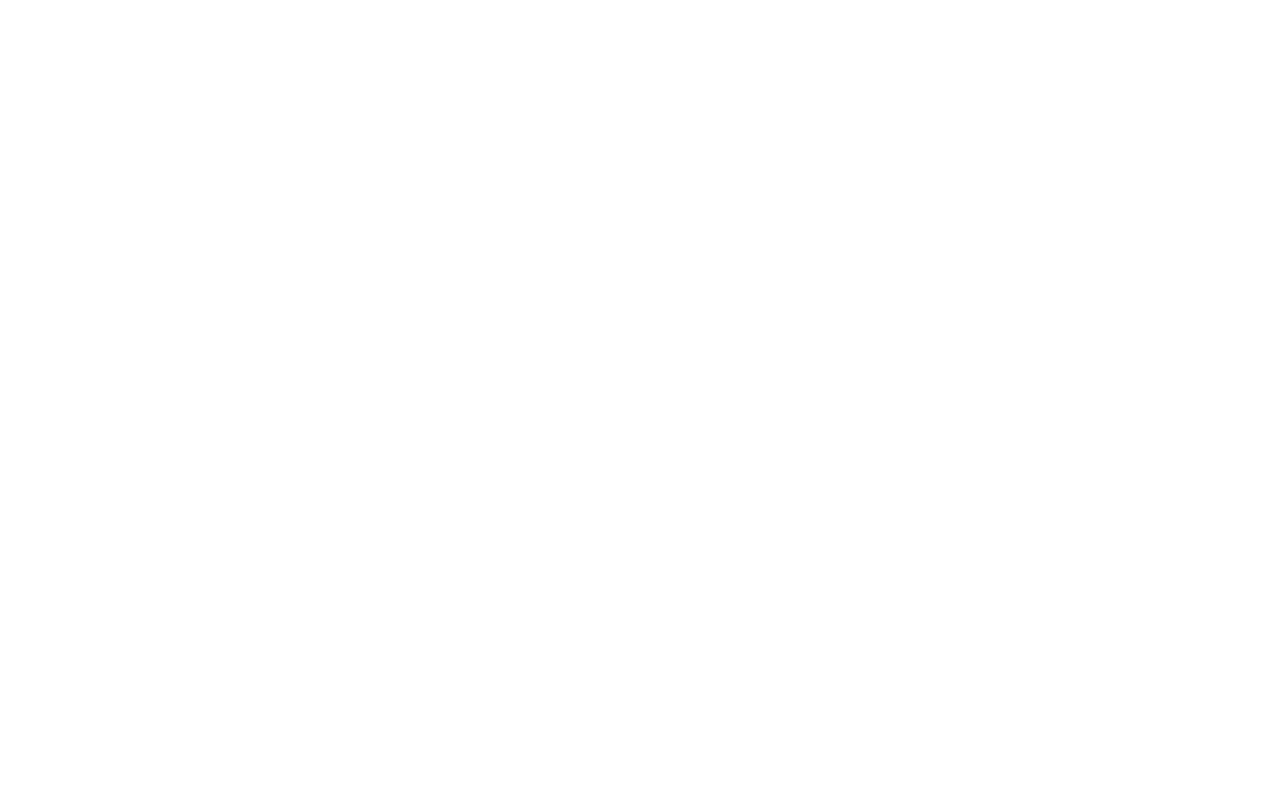
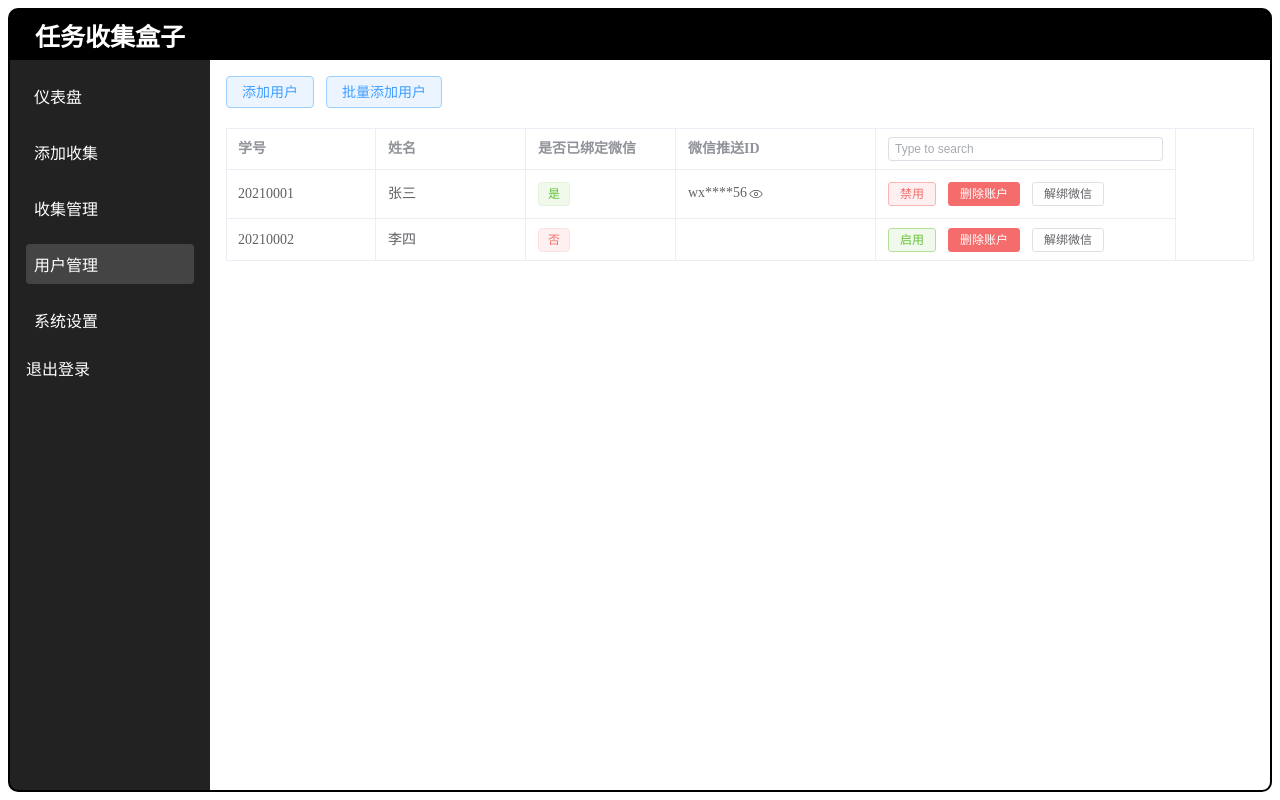
Before and after one commit to lammy2021/TaskManager, a Vue app: page /admin/user-management in a window 1280 px wide. Before the commit this address had no page. Built offline with nearby package versions, Linux system fonts and the light colour scheme.

Commit message:
添加管理员面板-收集管理

```diff
--- /dev/null
+++ b/src/components/UserManagement.vue
@@ -0,0 +1,113 @@
+<script setup>
+import { ref, computed } from 'vue';
+import { ElTable, ElTableColumn, ElButton, ElInput, ElTag } from 'element-plus';
+
+const searchQuery = ref('');
+const users = ref([
+  {
+    studentId: '20210001',
+    name: '张三',
+    isWeChatBound: true,
+    weChatPushId: 'wx123456',
+    showWeChatId: false,
+    isActive: true
+  },
+  {
+    studentId: '20210002',
+    name: '李四',
+    isWeChatBound: false,
+    weChatPushId: '',
+    showWeChatId: false,
+    isActive: false
+  },
+  // Add more user data here
+]);
+
+const filteredUsers = computed(() =>
+    users.value.filter(
+        (user) =>
+            !searchQuery.value ||
+            user.name.toLowerCase().includes(searchQuery.value.toLowerCase())
+    )
+);
+
+const addUser = () => {
+  console.log('Add user');
+  // Add user logic here
+};
+
+const toggleUserStatus = (user) => {
+  user.isActive = !user.isActive;
+  console.log('Toggle user status:', user.studentId);
+  // Toggle user status logic here
+};
+
+const deleteUser = (studentId) => {
+  console.log('Delete user:', studentId);
+  // Delete user logic here
+};
+
+const unbindWeChat = (studentId) => {
+  console.log('Unbind WeChat for user:', studentId);
+  // Unbind WeChat logic here
+};
+
+const toggleWeChatIdVisibility = (user) => {
+  user.showWeChatId = !user.showWeChatId;
+};
+
+const maskWeChatId = (id) => {
+  if (!id) return '';
+  const len = id.length;
+  return id.substring(0, 2) + '*'.repeat(len - 4) + id.substring(len - 2);
+};
+</script>
+
+<template>
+  <div>
+    <el-button type="primary" plain @click="addUser">添加用户</el-button>
+    <el-button type="primary" plain @click="addUserbatch">批量添加用户</el-button>
+    <el-table :data="filteredUsers" border style="width: 100%; margin-top: 20px;">
+      <el-table-column prop="studentId" label="学号" width="150"></el-table-column>
+      <el-table-column prop="name" label="姓名" width="150"></el-table-column>
+      <el-table-column prop="isWeChatBound" label="是否已绑定微信" width="150">
+        <template #default="scope">
+          <el-tag :type="scope.row.isWeChatBound ? 'success' : 'danger'">
+            {{ scope.row.isWeChatBound ? '是' : '否' }}
+          </el-tag>
+        </template>
+      </el-table-column>
+      <el-table-column prop="weChatPushId" label="微信推送ID" width="200">
+        <template #default="scope">
+          <span>
+            {{ scope.row.showWeChatId ? scope.row.weChatPushId : maskWeChatId(scope.row.weChatPushId) }}
+          </span>
+          <el-button v-if="scope.row.isWeChatBound" type="text" @click="toggleWeChatIdVisibility(scope.row)">
+            <svg v-if="!scope.row.showWeChatId" class="icon" viewBox="0 0 1024 1024" xmlns="http://www.w3.org/2000/svg" width="16" height="16">
+              <path d="M512 298.666667c-162.133333 0-285.866667 68.266667-375.466667 213.333333 89.6 145.066667 213.333333 213.333333 375.466667 213.333333s285.866667-68.266667 375.466667-213.333333c-89.6-145.066667-213.333333-213.333333-375.466667-213.333333z m0 469.333333c-183.466667 0-328.533333-85.333333-426.666667-256 98.133333-170.666667 243.2-256 426.666667-256s328.533333 85.333333 426.666667 256c-98.133333 170.666667-243.2 256-426.666667 256z m0-170.666667c46.933333 0 85.333333-38.4 85.333333-85.333333s-38.4-85.333333-85.333333-85.333333-85.333333 38.4-85.333333 85.333333 38.4 85.333333 85.333333 85.333333z m0 42.666667c-72.533333 0-128-55.466667-128-128s55.466667-128 128-128 128 55.466667 128 128-55.466667 128-128 128z" fill="#444444"></path>
+            </svg>
+            <svg v-else class="icon" viewBox="0 0 1024 1024" xmlns="http://www.w3.org/2000/svg" width="16" height="16">
+              <path d="M332.8 729.6l34.133333-34.133333c42.666667 12.8 93.866667 21.333333 145.066667 21.333333 162.133333 0 285.866667-68.266667 375.466667-213.333333-46.933333-72.533333-102.4-128-166.4-162.133334l29.866666-29.866666c72.533333 42.666667 132.266667 106.666667 183.466667 192-98.133333 170.666667-243.2 256-426.666667 256-59.733333 4.266667-119.466667-8.533333-174.933333-29.866667z m-115.2-64c-51.2-38.4-93.866667-93.866667-132.266667-157.866667 98.133333-170.666667 243.2-256 426.666667-256 38.4 0 76.8 4.266667 110.933333 12.8l-34.133333 34.133334c-25.6-4.266667-46.933333-4.266667-76.8-4.266667-162.133333 0-285.866667 68.266667-375.466667 213.333333 34.133333 51.2 72.533333 93.866667 115.2 128l-34.133333 29.866667z m230.4-46.933333l29.866667-29.866667c8.533333 4.266667 21.333333 4.266667 29.866666 4.266667 46.933333 0 85.333333-38.4 85.333334-85.333334 0-12.8 0-21.333333-4.266667-29.866666l29.866667-29.866667c12.8 17.066667 17.066667 38.4 17.066666 64 0 72.533333-55.466667 128-128 128-17.066667-4.266667-38.4-12.8-59.733333-21.333333zM384 499.2c4.266667-68.266667 55.466667-119.466667 123.733333-123.733333 0 4.266667-123.733333 123.733333-123.733333 123.733333zM733.866667 213.333333l29.866666 29.866667-512 512-34.133333-29.866667L733.866667 213.333333z" fill="#444444"></path>
+            </svg>
+          </el-button>
+        </template>
+      </el-table-column>
+      <el-table-column label="操作" width="300" fixed="right">
+        <template #header>
+          <el-input v-model="searchQuery" size="small" placeholder="Type to search"></el-input>
+        </template>
+        <template #default="scope">
+          <el-button :type="scope.row.isActive ? 'danger' : 'success'" plain size="small" @click="toggleUserStatus(scope.row)">
+            {{ scope.row.isActive ? '禁用' : '启用' }}
+          </el-button>
+          <el-button type="danger" size="small" @click="deleteUser(scope.row.studentId)">删除账户</el-button>
+          <el-button plain size="small" @click="unbindWeChat(scope.row.studentId)">解绑微信</el-button>
+        </template>
+      </el-table-column>
+    </el-table>
+  </div>
+</template>
+
+<style scoped>
+/* Add any custom styles here */
+</style>
--- a/src/router/index.js
+++ b/src/router/index.js
@@ -13,6 +13,7 @@ const routes = [
       { path: 'dashboard', component: ()=> import('../components/AdminDashboard.vue') },
       { path: 'add-collection', component: ()=> import('../components/AddCollection.vue') },
       { path: 'collection-management', component: ()=> import('../components/CollectionManagement.vue') },
+      { path: 'user-management', component: ()=> import('../components/UserManagement.vue') },
 
     ]
   }
```
